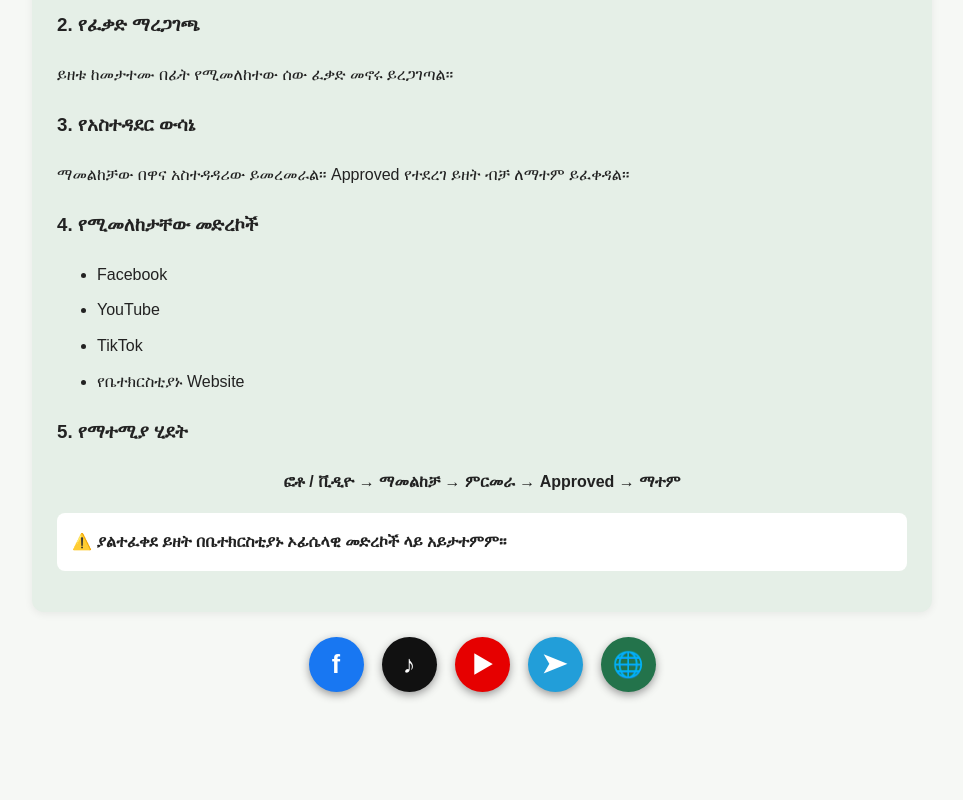
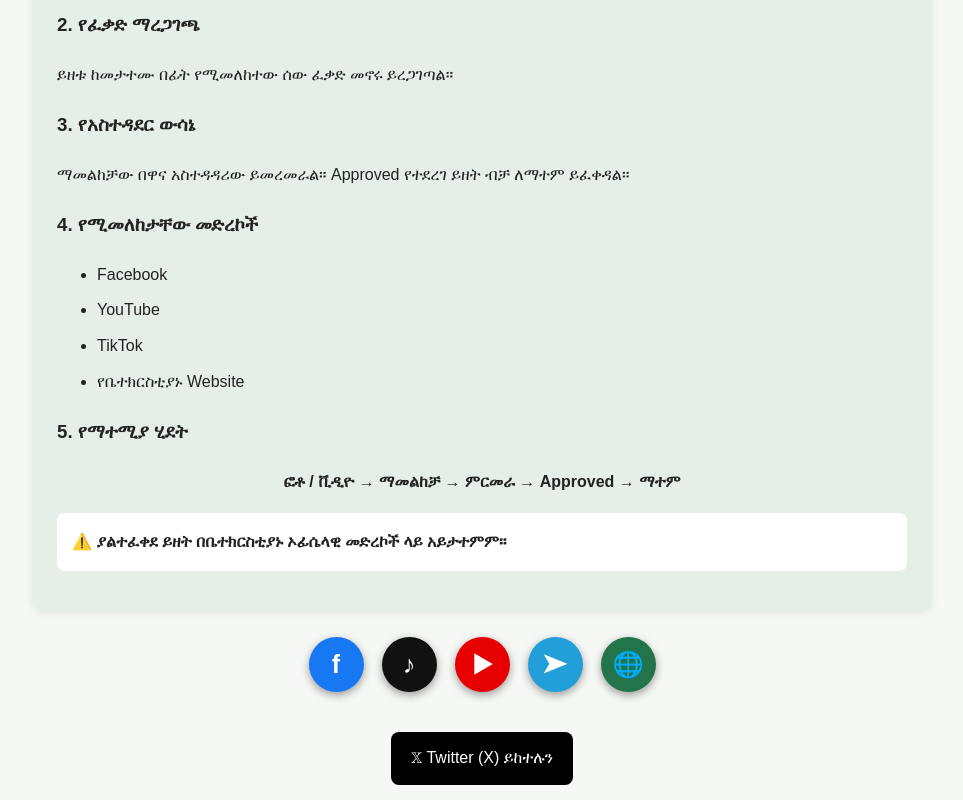
Before and after one commit to mikishaabera-art/NMCh, a plain HTML site: page index.html in a window 1280 px wide. Shown: the part 6601-7401 px from the top of the page, without its empty margins (158-1121 px from the left). Before the commit the page ends 7318 px from the top, so only its background shows below. Drawn offline with Linux system fonts and the light colour scheme.

Commit message:
Update index.html

```diff
--- a/index.html
+++ b/index.html
@@ -696,5 +696,12 @@ if (selector) {
   <a href="https://mikishaabera-art.github.io/NMCh/"
      target="_blank" style="background:#23734b;">🌐</a>
 </div>
+ <div style="text-align:center; padding:15px;">
+  <a href="https://x.com/nekirmotherchur"
+     target="_blank"
+     style="background:#000; color:white; padding:12px 20px; text-decoration:none; border-radius:8px; display:inline-block;">
+     𝕏 Twitter (X) ይከተሉን
+  </a>
+</div>
 </body>
 </html>
```
